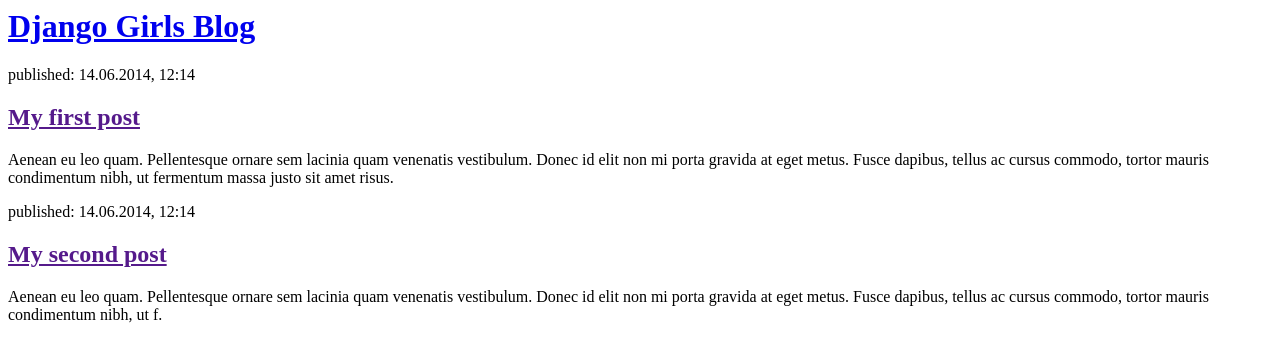
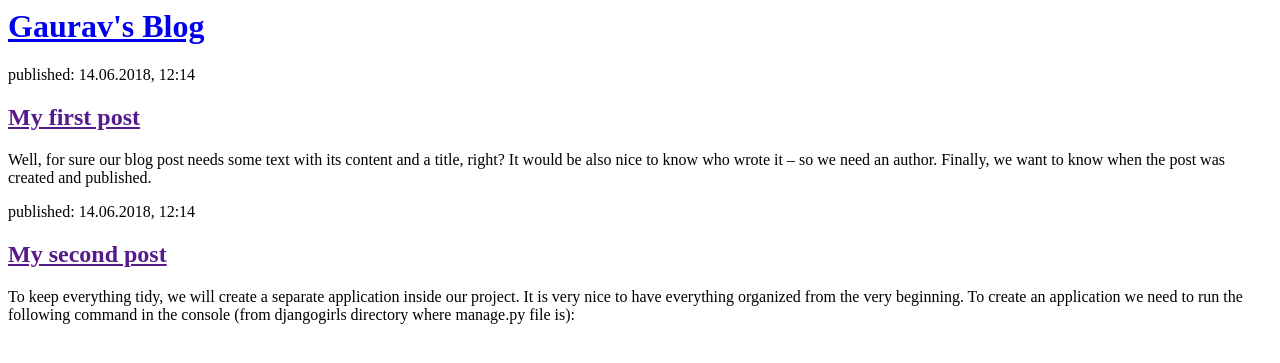
Before and after one commit to gauravnagar95/my-first-blog, a Django app: page / in a window 1280 px wide. Shown: the top 363 px of the page. Run offline with Django 3.2, Linux system fonts and the light colour scheme.

Commit message:
My Django app, first commit

```diff
--- a/blog/templates/blog/post_list.html
+++ b/blog/templates/blog/post_list.html
@@ -1,22 +1,22 @@
 <html>
     <head>
-        <title>Django Girls blog</title>
+        <title>Gaurav's blog</title>
     </head>
     <body>
         <div>
-            <h1><a href="/">Django Girls Blog</a></h1>
+            <h1><a href="/">Gaurav's Blog</a></h1>
         </div>
 
         <div>
-            <p>published: 14.06.2014, 12:14</p>
+            <p>published: 14.06.2018, 12:14</p>
             <h2><a href="">My first post</a></h2>
-            <p>Aenean eu leo quam. Pellentesque ornare sem lacinia quam venenatis vestibulum. Donec id elit non mi porta gravida at eget metus. Fusce dapibus, tellus ac cursus commodo, tortor mauris condimentum nibh, ut fermentum massa justo sit amet risus.</p>
+            <p>Well, for sure our blog post needs some text with its content and a title, right? It would be also nice to know who wrote it – so we need an author. Finally, we want to know when the post was created and published.</p>
         </div>
 
         <div>
-            <p>published: 14.06.2014, 12:14</p>
+            <p>published: 14.06.2018, 12:14</p>
             <h2><a href="">My second post</a></h2>
-            <p>Aenean eu leo quam. Pellentesque ornare sem lacinia quam venenatis vestibulum. Donec id elit non mi porta gravida at eget metus. Fusce dapibus, tellus ac cursus commodo, tortor mauris condimentum nibh, ut f.</p>
+            <p>To keep everything tidy, we will create a separate application inside our project. It is very nice to have everything organized from the very beginning. To create an application we need to run the following command in the console (from djangogirls directory where manage.py file is):</p>
         </div>
     </body>
 </html>
```
